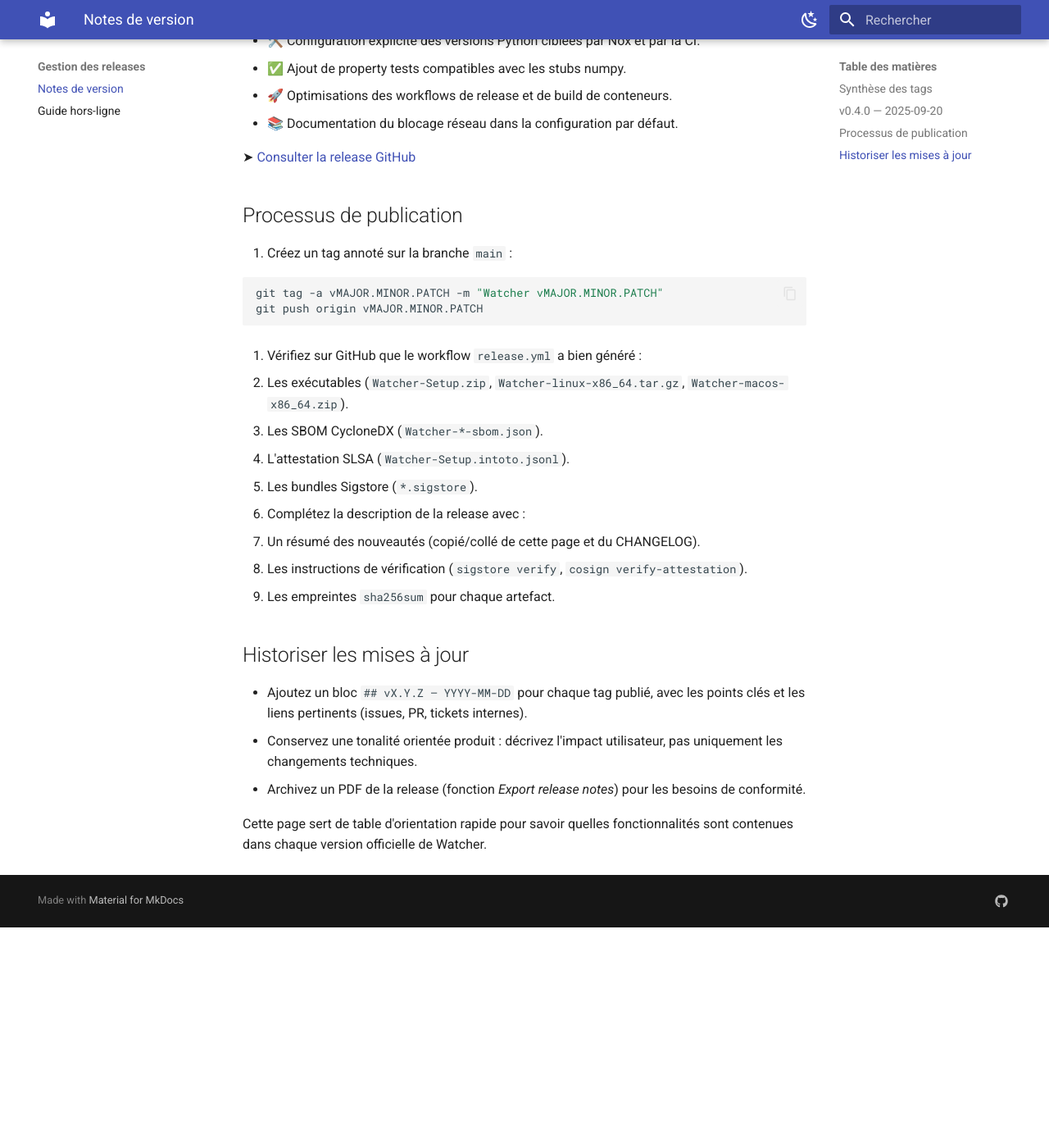
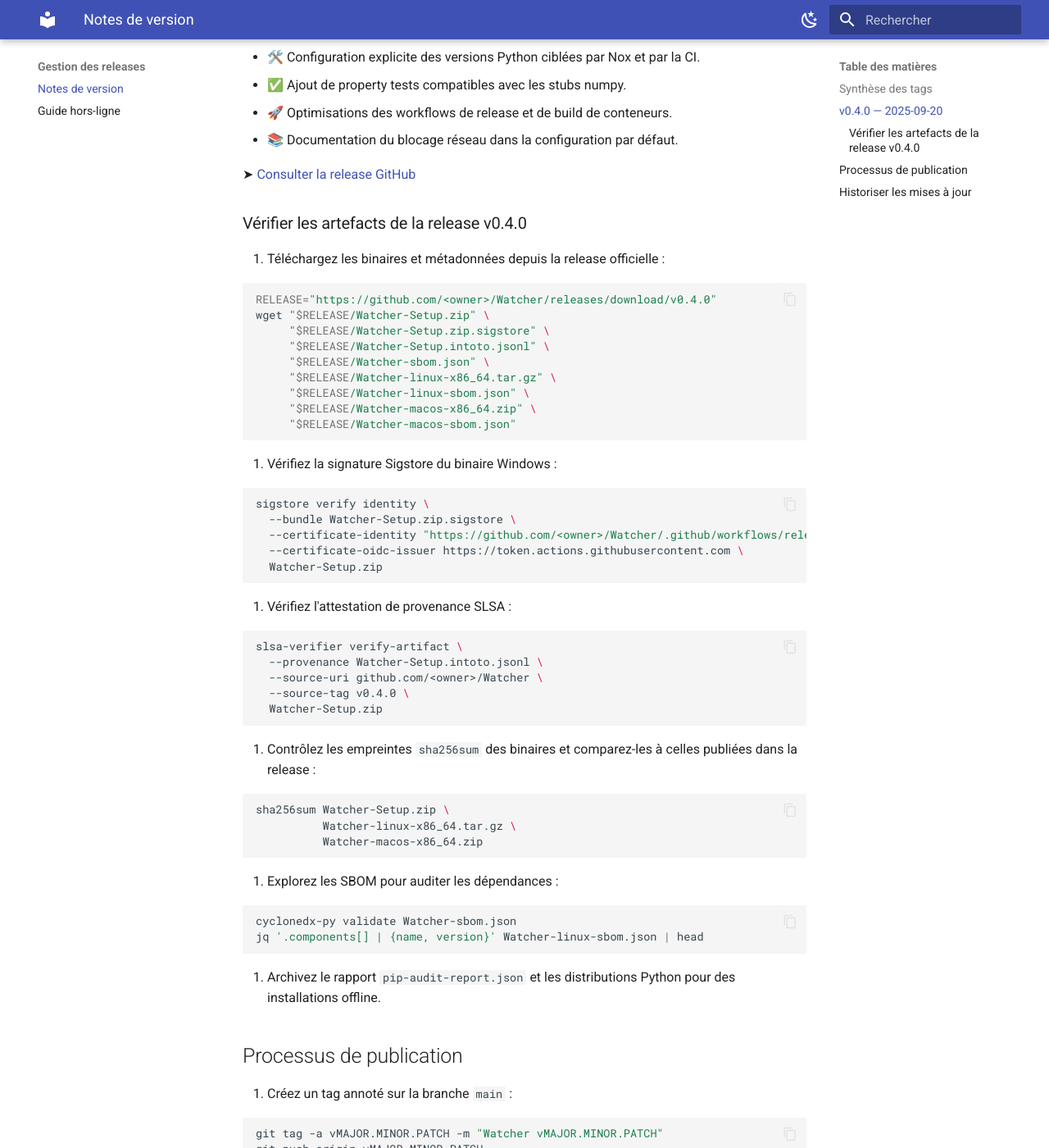
Before and after one commit to francis18georges-png/Watcher, an MkDocs documentation site: the page built from docs/release_notes.md, in a window 1280 px wide and 1400 px high, scrolled down 763 px. Shown: the whole window at 82% size. Built offline with MkDocs 1.6.1 and Material for MkDocs 9.7.7, drawn with Linux system fonts in a browser that asks for light colours; before the commit the page ends 1894 px from its top, so only the background shows below that; some of the changed text lies outside the part shown.

Commit message:
docs: clarify python asset links (#380)

````diff
--- a/docs/release_notes.md
+++ b/docs/release_notes.md
@@ -8,7 +8,7 @@
 
 | Version | Date | Points clés | Lien GitHub Releases |
 | --- | --- | --- | --- |
-| v0.4.0 | 20 septembre 2025 | - Configurer les versions Python ciblées par Nox et CI.<br>- Ajouter des property tests compatibles numpy-stub.<br>- Améliorer les workflows de release et de conteneurisation. | [Consulter la release v0.4.0](https://github.com/<owner>/Watcher/releases/tag/v0.4.0) |
+| v0.4.0 | 20 septembre 2025 | - Configurer les versions Python ciblées par Nox et CI.<br>- Ajouter des property tests compatibles numpy-stub.<br>- Améliorer les workflows de release et de conteneurisation. | [Release v0.4.0 (GitHub)](https://github.com/<owner>/Watcher/releases/tag/v0.4.0) |
 
 !!! info "Suivre les prochaines versions"
     Ajoutez une nouvelle ligne à ce tableau et un bloc dédié dès qu'un tag `vMAJOR.MINOR.PATCH`
@@ -22,6 +22,59 @@
 - 📚 Documentation du blocage réseau dans la configuration par défaut.
 
 ➤ [Consulter la release GitHub](https://github.com/<owner>/Watcher/releases/tag/v0.4.0)
+
+### Vérifier les artefacts de la release v0.4.0
+
+1. Téléchargez les binaires et métadonnées depuis la release officielle :
+
+   ```bash
+   RELEASE="https://github.com/<owner>/Watcher/releases/download/v0.4.0"
+   wget "$RELEASE/Watcher-Setup.zip" \
+        "$RELEASE/Watcher-Setup.zip.sigstore" \
+        "$RELEASE/Watcher-Setup.intoto.jsonl" \
+        "$RELEASE/Watcher-sbom.json" \
+        "$RELEASE/Watcher-linux-x86_64.tar.gz" \
+        "$RELEASE/Watcher-linux-sbom.json" \
+        "$RELEASE/Watcher-macos-x86_64.zip" \
+        "$RELEASE/Watcher-macos-sbom.json"
+   ```
+
+2. Vérifiez la signature Sigstore du binaire Windows :
+
+   ```bash
+   sigstore verify identity \
+     --bundle Watcher-Setup.zip.sigstore \
+     --certificate-identity "https://github.com/<owner>/Watcher/.github/workflows/release.yml@refs/tags/v0.4.0" \
+     --certificate-oidc-issuer https://token.actions.githubusercontent.com \
+     Watcher-Setup.zip
+   ```
+
+3. Vérifiez l'attestation de provenance SLSA :
+
+   ```bash
+   slsa-verifier verify-artifact \
+     --provenance Watcher-Setup.intoto.jsonl \
+     --source-uri github.com/<owner>/Watcher \
+     --source-tag v0.4.0 \
+     Watcher-Setup.zip
+   ```
+
+4. Contrôlez les empreintes `sha256sum` des binaires et comparez-les à celles publiées dans la release :
+
+   ```bash
+   sha256sum Watcher-Setup.zip \
+             Watcher-linux-x86_64.tar.gz \
+             Watcher-macos-x86_64.zip
+   ```
+
+5. Explorez les SBOM pour auditer les dépendances :
+
+   ```bash
+   cyclonedx-py validate Watcher-sbom.json
+   jq '.components[] | {name, version}' Watcher-linux-sbom.json | head
+   ```
+
+6. Archivez le rapport `pip-audit-report.json` et les distributions Python pour des installations offline.
 
 ## Processus de publication
 
````
Also changed, not shown: README.md (+46 -4 lines).
